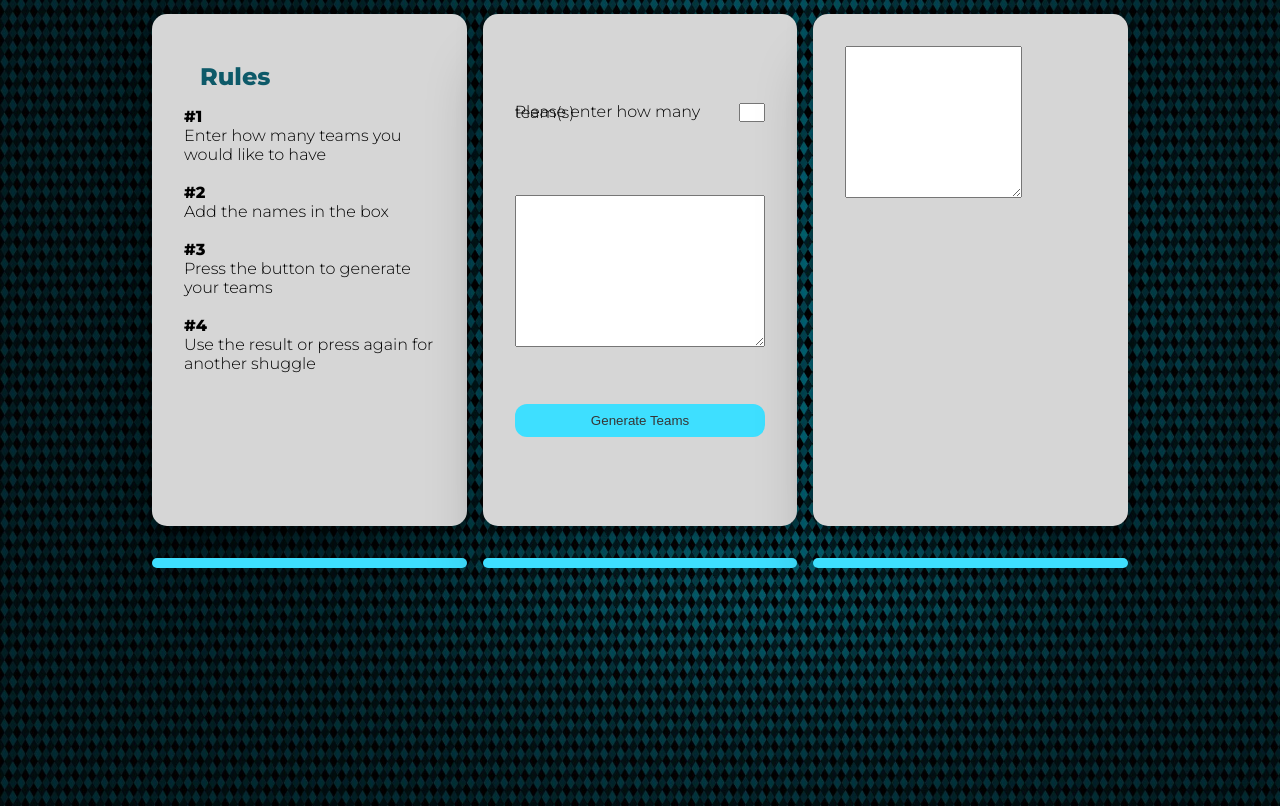
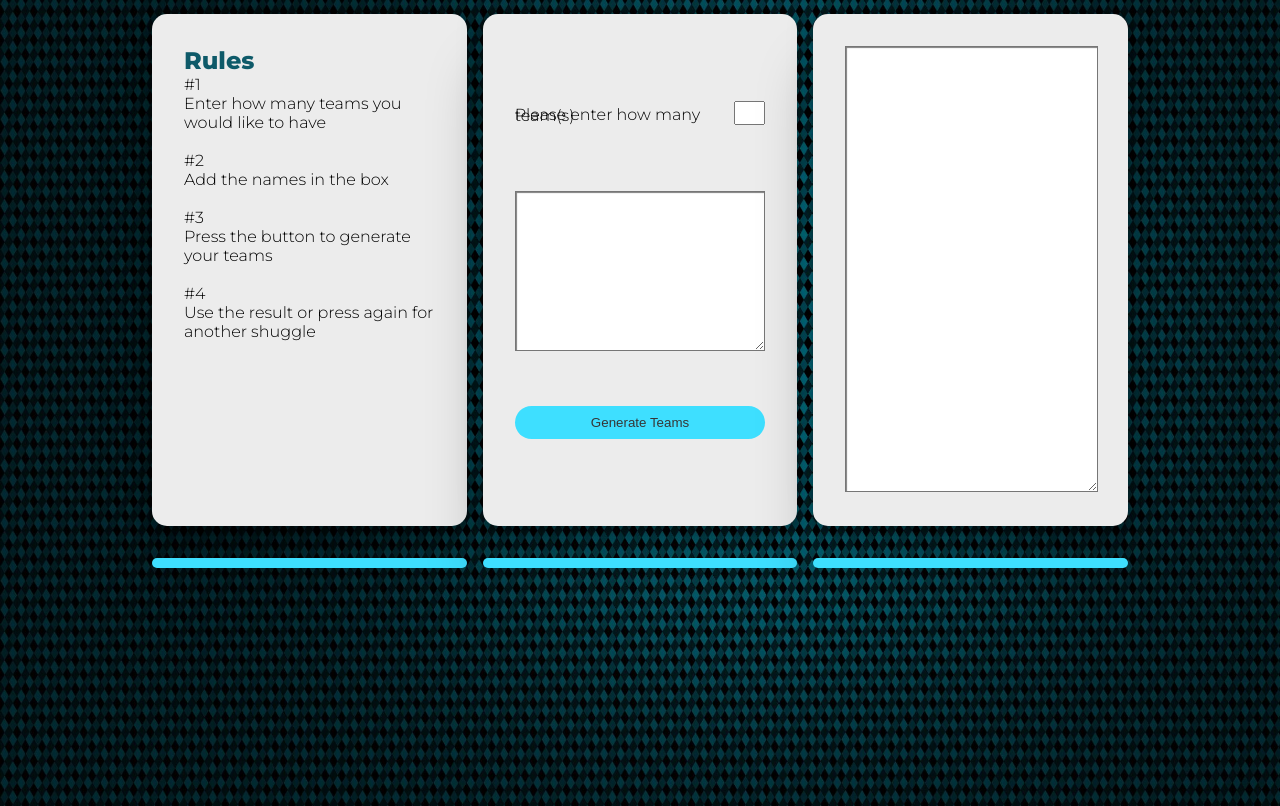
Before and after one commit to marekdano/Team-Generator, a plain HTML site: page index.html in a window 1280 px wide. Shown: the part 138-944 px from the top of the page. Drawn offline with Linux system fonts and the light colour scheme.

Commit message:
more readme and css final touch

```diff
--- a/app.js
+++ b/app.js
@@ -74,7 +74,7 @@ const groupPlayers = function (array, groupNum) {
     let str = ''
     Object.entries(groups).forEach(([key, value], index) => {
         console.log(key, value)
-        str += `${index + 1}.\n\n`
+        str += `Team ${index + 1}\n\n`
         for (let person of value) {
             str +=
                 `${person}\n`
--- a/index.html
+++ b/index.html
@@ -46,7 +46,7 @@
                         aria-label="groupnumber" aria-describedby="basic-addon1" min="1">
                 </div>
 
-                <textarea id="outArray" class=" form-control" rows="10
+                <textarea id="outArray" rows="10
                         " aria-label="With textarea"></textarea>
 
                 <button id="generate-button">Generate Teams</button>
@@ -56,7 +56,7 @@
 
         <section id="output-container">
             <div id="groups-output-container" class="text-area">
-                <textarea id=" inputArray" class=" form-control" rows="10
+                <textarea id=" inputArray" rows="10
                         " aria-label="With textarea"></textarea>
                 <!-- <article id=" inputArray"></article> -->
             </div>
--- a/style.css
+++ b/style.css
@@ -11,6 +11,8 @@ body {
     background: url("assets/images/background.jpeg");
     /* background-size: auto 100%; */
     background-size: cover;
+    color:rgba(0, 0, 0);
+    /* font-weight:; */
     /* background-repeat:no-repeat; */
     font-size: 16px;
     font-family: 'Montserrat', sans-serif;
@@ -73,11 +75,11 @@ section {
 section h1 {
     /* color:rgb(14, 90, 105); */
     color:rgb(14, 90, 105);
-    padding: 1rem;
+    /* padding: 1rem; */
 }
 
 .text-area {
-    background-color: #d6d6d6;
+    background-color: #ececec;
     padding: 2rem;
     border-radius: 15px;
     height: 70%;
@@ -85,9 +87,9 @@ section h1 {
     box-shadow: rgba(0, 0, 0, 0.25) 0px 54px 55px, rgba(0, 0, 0, 0.12) 0px -12px 30px, rgba(0, 0, 0, 0.12) 0px 4px 6px, rgba(0, 0, 0, 0.17) 0px 12px 13px, rgba(0, 0, 0, 0.09) 0px -3px 5px;
 }
 
-.bold-number {
+/* .bold-number {
     font-weight:bold;
-}
+} */
 
 .solid-bottom{
     background-color: rgb(62, 223, 255);
@@ -124,13 +126,22 @@ section h1 {
 #number-container input{
     /* flex-grow: 1; */
     width: 10%;
+padding: 2% 0 0 2%;
+
 
 }
+
+#tools-user-action textarea{
+
+    padding: 0.5rem 0 0 0.5rem;
+box-shadow: inset 1px 1px 1px grey;
+
+    }
 
 #generate-button {
     background-color: rgb(62, 223, 255);
     border: 0;
-    border-radius: 12px;
+    border-radius: 50px;
     color: #363636;
     cursor: pointer;
     display: inline-block;
@@ -153,3 +164,16 @@ section h1 {
     box-shadow: 0 0 .25rem rgba(0, 0, 0, 0.5), -.125rem -.125rem 1rem rgba(97, 97, 97, 0.5), .125rem .125rem 1rem rgba(58, 58, 58, 0.5);
 
 }
+
+
+#groups-output-container textarea{
+width: 98%;
+height: 98%;
+padding: 2% 0 0 2%;
+box-shadow: inset 1px 1px 1px grey;
+
+}
+
+/* #inputArray {
+margin: 4rem 0;
+} */
```
Also changed, not shown: README.md.
